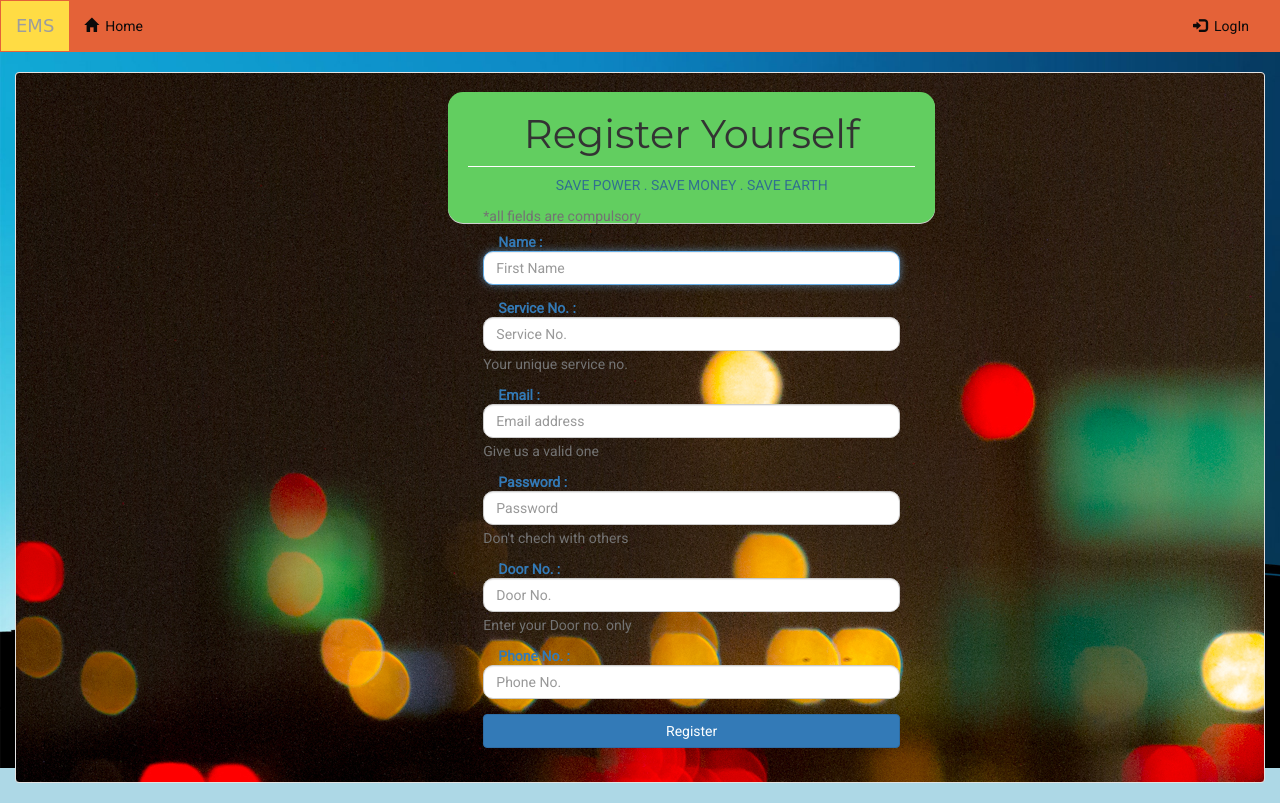
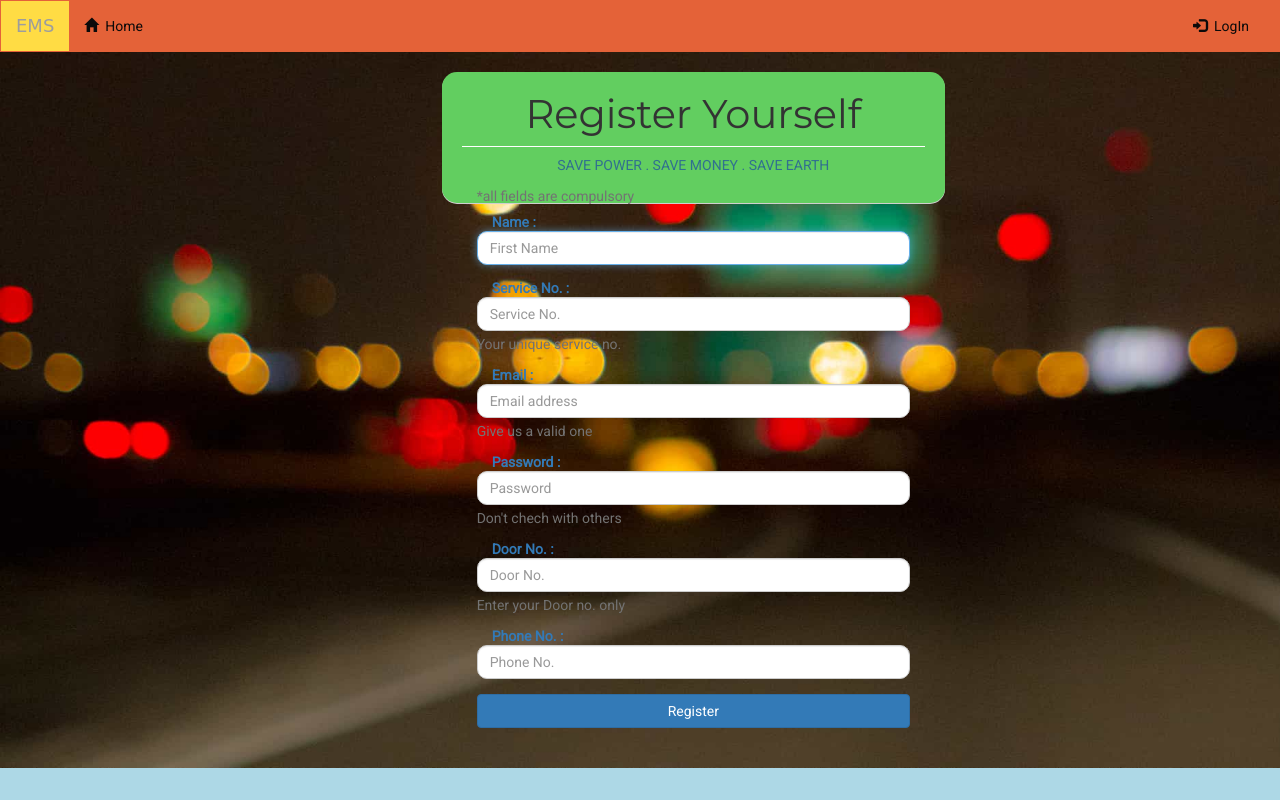
Before and after one commit to natarajkr007/ITSproject, a Django app: page /register/ in a window 1280 px wide. Run offline with Django 3.2, Linux system fonts and the light colour scheme; some libraries are stand-ins or nearby versions; some web fonts are replaced.

Commit message:
images are light weighted

```diff
--- a/EMS/static/EMS/register.css
+++ b/EMS/static/EMS/register.css
@@ -3,6 +3,7 @@ body {
   background-color: lightblue;
   -webkit-font-smoothing: antialiased;
   font: normal 14px Roboto,arial,sans-serif;
+  background-image: url("../register_background.jpg");
 }
 
 .container {
@@ -36,7 +37,3 @@ h4 {
 .wrapper {
     text-align: center;
 }
-
-.well {
-  background-image: url("../register_background.jpg");
-}
--- a/EMS/templates/EMS/register.html
+++ b/EMS/templates/EMS/register.html
@@ -16,7 +16,7 @@
   <a href="{% url "EMS:login" %}">Login page</a><br />
 
   {% else %}
-  <div class="well">
+  <div>
     <div class="row">
       <div class="col-md-offset-4 col-md-5">
         <div class="form-login" style="background-color: #62ce60;">
```
Also changed, not shown: EMS/static/register_background.jpg.
